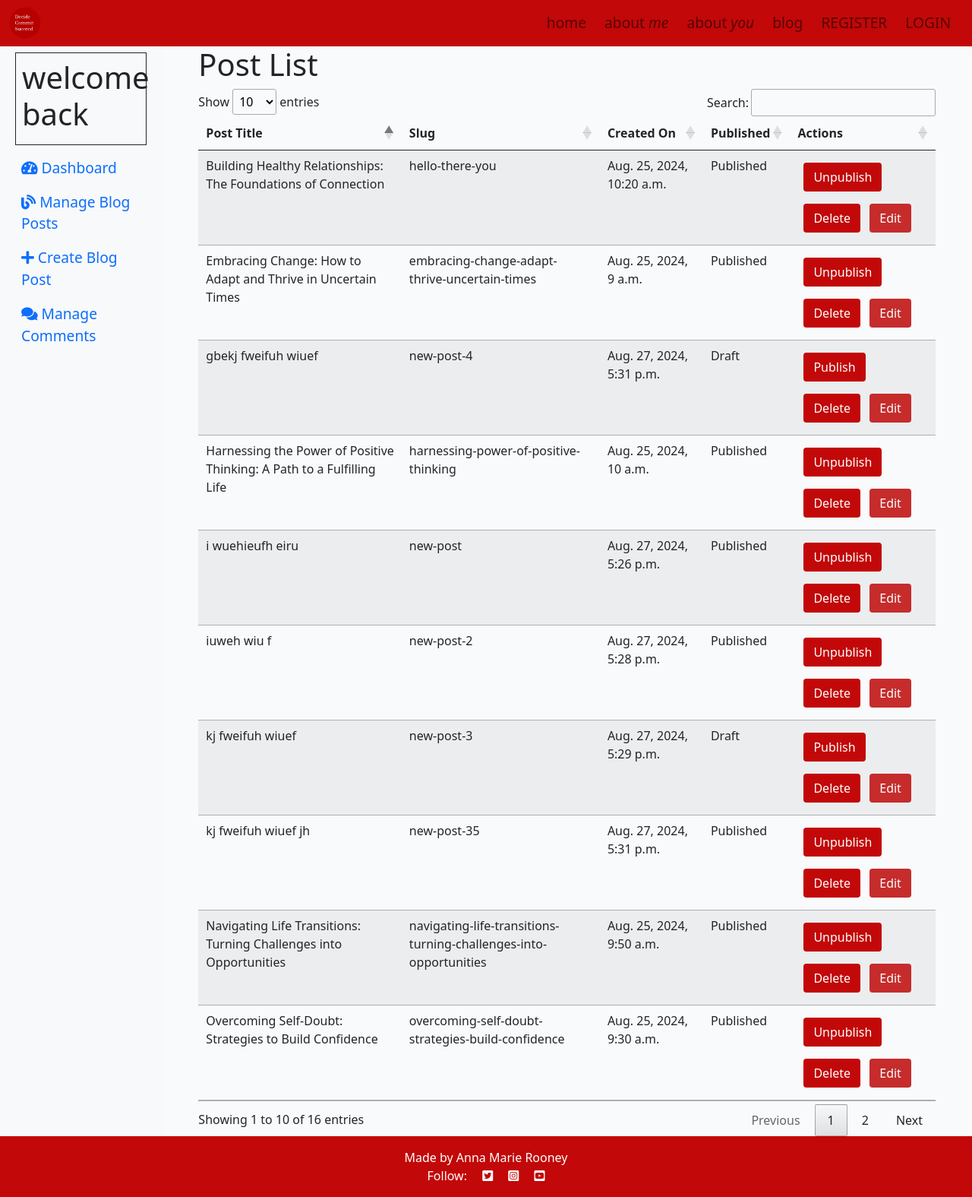
After one commit to arir2001/projectfour, a Django app: page /blog/user_admin/blogpostadmin/ in a window 1280 px wide. The commit adds this page. Shown: the whole page at 76% size. Run offline with Django 4.2, Linux system fonts and the light colour scheme; data comes from the database, SQL or seed files in the repository; both versions use the stored data as it was after the commit; parts of the project's set-up code (start-up, migrations or seed data) failed here and were passed over; some libraries are stand-ins or nearby versions; some web fonts are replaced.

Commit message:
table+sorting for blog post admin page; deleted toggle for nav content, now just 'blog' link.

```diff
--- a/blog/models.py
+++ b/blog/models.py
@@ -5,7 +5,7 @@ from taggit.managers import TaggableManager
 
 # Post and comment models adapted from CodeInstitute Django Blog
 
-STATUS = ((0, "Draft"), (1, "Published"), (2, "Archived"))
+STATUS = ((0, "Draft"), (1, "Published"))
 
 class Post(models.Model):
     title = models.CharField(max_length=200, unique=True)
--- a/blog/templates/blog/blogadmin_base.html
+++ b/blog/templates/blog/blogadmin_base.html
@@ -19,7 +19,7 @@
 
                     <!-- Blog Posts Link -->
                     <li class="nav-item">
-                        <a class="nav-link" href="">
+                        <a class="nav-link" href="{%url 'manage_posts'%}">
                             <i class="fas fa-blog"></i>
                             Manage Blog Posts
                         </a>
@@ -27,7 +27,7 @@
 
                     <!-- Create Blog Post Link -->
                     <li class="nav-item">
-                        <a class="nav-link" href="{%url 'create_post' % }">
+                        <a class="nav-link" href="{%url 'create_post'%}">
                             <i class="fas fa-plus"></i>
                             Create Blog Post
                         </a>
--- /dev/null
+++ b/blog/templates/blog/blogpostadmin.html
@@ -0,0 +1,99 @@
+{% extends "blog/blogadmin_base.html" %}
+{% load static %}
+{% block blog_content %}
+<div class="container">
+    <h1>Post List</h1>
+    <table class="table table-striped" id="postTable">
+        <thead>
+            <tr>
+                <th>Post Title</th>
+                <th>Slug</th>
+                <th>Created On</th>
+                <th>Published</th>
+                <th>Actions</th>
+            </tr>
+        </thead>
+        <tbody>
+            {% for post in posts%}
+            <tr>
+              <td>{{ post.title }}</td>
+              <td>{{ post.slug }}</td>
+              <td>{{ post.created_on }}</td>
+              <td> {{post.get_status_display }} </td>
+              <td>
+                  <button class="btn btn-publish m-2" post_id="{{ post.slug }}" post_status="{{ post.status }}">
+                      {% if post.status == 1 %}
+                          Unpublish
+                      {% else %}
+                          Publish
+                      {% endif %}
+                  </button>
+                  <button class="btn btn-delete m-2" post-id="{{ post.id }}">Delete</button>
+                  <a href="{% url 'edit_post' post.slug %}" class=" btn btn-edit">Edit</a>
+              </td>
+                </tr>
+            {% empty %}
+                <tr>
+                    <td colspan="3">No posts found.</td>
+                </tr>
+            {% endfor %}
+        </tbody>
+    </table>
+</div>
+
+<div class="modal fade" id="deletePostModal" tabindex="-1"
+  aria-labelledby="deleteModalLabel" aria-hidden="true">
+  <div class="modal-dialog">
+    <div class="modal-content">
+      <div class="modal-header">
+        <h5 class="modal-title"
+          id="deleteModalLabel">Delete post?</h5>
+        <button type="button" class="btn-close"
+          data-bs-dismiss="modal" aria-label="Close"></button>
+      </div>
+      <div class="modal-body">
+        Are you sure you want to delete this post?
+        This action cannot be undone.
+      </div>
+      <div class="modal-footer">
+        <button type="button" class="btn btn-secondary"
+          data-bs-dismiss="modal">Close</button>
+        <a id="deleteConfirm" href="#" class="btn
+          btn-danger">Delete</a>
+      </div>
+    </div>
+  </div>
+</div>
+
+
+
+<div class="modal fade" id="publishModal" tabindex="-1"
+  aria-labelledby="publishModalLabel" aria-hidden="true">
+  <div class="modal-dialog">
+    <div class="modal-content">
+        <div class="modal-header">
+          <h5 class="modal-title"
+            id="publishModalLabel">Publish post?</h5>
+          <button type="button" class="btn-close"
+            data-bs-dismiss="modal" aria-label="Close"></button>
+        </div>
+        <div class="modal-body">
+          <p id="modalbody-innertext">Are you sure you want to publish this post?</p>
+        </div>
+        <div class="modal-footer">
+          <button type="button" class="btn btn-secondary"
+            data-bs-dismiss="modal">Close</button>
+          <a id="publishConfirm" href="#" class="btn
+            btn-danger">Publish</a>
+        </div>
+    </div>
+  </div>
+</div>
+{% endblock blog_content %}
+{% block extras %}
+<script src="https://ajax.googleapis.com/ajax/libs/jquery/3.7.1/jquery.min.js"></script>
+<!-- Include jQuery from: https://datatables.net/-->
+<script src="{% static 'js/blog.js' %}"></script>
+<script src="https://cdn.datatables.net/2.1.4/js/dataTables.js"></script>
+
+{% endblock %}
--- a/blog/templates/blog/post_list.html
+++ b/blog/templates/blog/post_list.html
@@ -23,7 +23,7 @@
                             {% if post.mastimage %}
                             <img class='blogpostlist_image' src="{{ post.mastimage.url }}" alt="Mast Image">
                             {% else %}
-                            <img class='blogpostlist_image' src="{% static 'images/whiteboard.png' %}" ." alt="Mast Image">
+                            <img class='blogpostlist_image' src="{% static 'images/whiteboard.png' %}" alt="Mast Image">
                             {% endif %}
                         </div>
                     </div>
--- a/blog/urls.py
+++ b/blog/urls.py
@@ -15,8 +15,14 @@ urlpatterns = [
 
     #admin URLs
     path('blog/user_admin/', views.user_admin, name='admin'),
+    #comment admin URLs
     path('blog/user_admin/comments', views.comments_admin, name='comments_admin'),
     path('blog/user_admin/comments/approve_comment/<int:comment_id>/', views.comment_approve, name='comment_approve_admin'),
+    #post admin URLs
+    path('blog/user_admin/blogpostadmin/draft_post/<slug:slug>', views.blog_publish_admin, name='post_unpublish_admin'),
+    path('blog/user_admin/blogpostadmin/publish_post/<slug:slug>', views.blog_publish_admin, name='post_publish_admin'),
+
     path('blog/user_admin/new_post/', views.create_or_update_post, name='create_post'),
     path('blog/user_admin/<slug:slug>/edit/', views.create_or_update_post, name='edit_post'),
+    path('blog/user_admin/blogpostadmin/', views.blogposts_admin, name='manage_posts'),
 ]
--- a/blog/views.py
+++ b/blog/views.py
@@ -140,7 +140,6 @@ def comment_approve(request, comment_id):
     # Redirect back to the referring page or fallback to the blog post
     return HttpResponseRedirect(referer_url)
 
-
 #shows the comments
 def user_admin(request):
     posts = Post.objects.all()
@@ -162,7 +161,6 @@ def comments_admin(request):
     unapproved_comments = Comment.objects.filter(approved=False)
     approved_comments = Comment.objects.filter(approved=True)
     comments = Comment.objects.all()
-    #post = Post.objects.all()
     return render(
         request,
         "blog/commentadmin.html",
@@ -170,10 +168,7 @@ def comments_admin(request):
             "unapproved_comments": unapproved_comments,
             "approved_comments": approved_comments,
             "comments": comments,
-            #"post": post,
-        },
-    )
-
+        },)
 
 def create_or_update_post(request, slug=None):
     if not request.user.is_superuser:
@@ -189,10 +184,42 @@ def create_or_update_post(request, slug=None):
     if request.method == 'POST':
         form = PostForm(request.POST, request.FILES, instance=post)
         if form.is_valid():
-            form.save()
+            post = form.save(commit=False)
+            post.author = request.user  # Set the author to the logged-in user
+            post.save()
             messages.success(request, 'Post saved successfully!')
-            return HttpResponseRedirect(reverse('admin'))  #change to the correct view back too admin dashboard
+            return redirect('blogpost',  slug=post.slug)  #change to the correct view back too admin dashboard
         else:
             messages.warning(request, 'Post not saved. Check form.')
 
     return render(request, 'blog/post_form.html', {'form': form})
+
+def blogposts_admin(request):
+    posts = Post.objects.all()
+    return render(
+        request,
+        "blog/blogpostadmin.html",
+        {"posts": posts,},)
+
+def blog_publish_admin(request, slug):
+    """
+    view to approve comment in user admin
+    """
+
+    post = get_object_or_404(Post, slug=slug)
+
+    referer_url = request.META.get('HTTP_REFERER', '/blog/user_admin/')  # Provide a fallback URL
+
+    # Toggle post status based on the current value
+    if request.user.is_superuser:
+        if post.status == 0:
+            post.status = 1
+            post.save()  # Save changes to the database
+            messages.success(request, 'Post published!')
+        elif post.status == 1:
+            post.status = 0
+            post.save()  # Save changes to the database
+            messages.success(request, 'Post unpublished!')
+
+    # Redirect back to the referring page or fallback to the blog post admin
+    return HttpResponseRedirect(referer_url)
--- a/coaching/settings.py
+++ b/coaching/settings.py
@@ -38,7 +38,7 @@ MEDIA_ROOT = os.path.join(BASE_DIR, 'media')  # directory where media files will
 SECRET_KEY = 'django-insecure-d*@)=umdr^krouu&xai(-)#(9^ywuvv2xs+#*9jgme*_8xk=y)'
 
 # SECURITY WARNING: don't run with debug turned on in production!
-DEBUG = False
+DEBUG = True
 
 ALLOWED_HOSTS = [
     '8000-arir2001-projectfour-e83ax3w80zz.ws-eu115.gitpod.io'
--- a/static/css/style.css
+++ b/static/css/style.css
@@ -389,15 +389,12 @@ p a{
     color: pink;
 }
 
-.btn-delete {
+.btn-delete,
+.btn-approve, .btn-publish, btn-edit {
     color: #fff;
     background: #C20808;
 }
 
-.btn-approve {
-    color: #fff;
-    background: #C20808;
-}
 
 .btn-like:hover,
 .btn-like:active {
--- /dev/null
+++ b/static/js/blog.js
@@ -0,0 +1,52 @@
+const publishButtons = document.getElementsByClassName("btn-publish");
+const publishConfirm = document.getElementById("publishConfirm");
+const publishModal = new bootstrap.Modal(document.getElementById("publishModal"));
+const publishModalLabel = document.getElementById("publishModalLabel");
+const modalBody = document.getElementById("modalbody-innertext");
+
+/*STATUS = ((0, "Draft"), (1, "Published"), )*/
+for (let button of publishButtons) {
+  button.addEventListener("click", (e) => {
+    let postId = e.currentTarget.getAttribute("post_id");
+    let postStatus = e.currentTarget.getAttribute("post_status");
+
+    console.log("this is the post status", postStatus)
+    console.log("this is the post id", postId)
+
+    if (postStatus == "1"){
+        console.log("entered if 1");
+        publishConfirm.innerText = "Unpublish?";
+        modalBody.innerText = "Are you sure you wish to unpublish this post?";
+        publishModalLabel.innerText = "Unpublish?";
+
+        publishConfirm.href =  `draft_post/${postId}`;
+        publishModal.show();
+      }else{
+        console.log("entered else 0");
+        publishConfirm.innerText = "Publish?";
+        modalBody.innerText = "Are you sure you wish to publish this post?";
+        publishModalLabel.innerText = "Publish this post?";
+
+        publishConfirm.href = `publish_post/${postId}`;
+        publishModal.show();
+    }
+  });
+};
+
+$(document).ready(function() {
+  $('#postTable').DataTable();
+  columnDefs: [
+    {
+        targets: [0],
+        orderData: [0, 1]
+    },
+    {
+        targets: [1],
+        orderData: [1, 0]
+    },
+    {
+        targets: [4],
+        orderData: [4, 0]
+    }
+]
+});
--- a/templates/base.html
+++ b/templates/base.html
@@ -22,10 +22,11 @@
     <!-- Bootstrap CSS -->
     <link href="https://cdn.jsdelivr.net/npm/bootstrap@5.0.1/dist/css/bootstrap.min.css" rel="stylesheet"
         integrity="sha384-+0n0xVW2eSR5OomGNYDnhzAbDsOXxcvSN1TPprVMTNDbiYZCxYbOOl7+AMvyTG2x" crossorigin="anonymous">
+    <!-- dataTable CSS -->
+    <link rel="stylesheet" href="https://cdn.datatables.net/2.1.4/css/dataTables.dataTables.css" />
 
     <!-- Custom CSS -->
     <link rel="stylesheet" href="{% static 'css/style.css' %}">
-
 </head>
 
 <body class="d-flex flex-column h-100 main-bg">
@@ -62,31 +63,20 @@
                         <a class="nav-link {% if request.path == home_url %}active" aria-current="page{% endif %}"
                             href="#">about <i>you</i></a>
                     </li>
-                    <div id="dropdowndiv">
                     <li class="nav-item">
-                        <a class="nav-link dropdown-toggle" href="#" id="navbarDropdown" role="button" data-bs-toggle="dropdown" aria-expanded="false">
-                            content
-                        </a>
-                            <ul  class="dropdown-menu" aria-labelledby="navbarDropdown">
-                            <li><a class="dropdown-item nav-link {% if request.path == '/blog/' %}active" aria-current="page{% endif %}" href="{% url 'blog' %}">Blog</a></li>
-                            <li><a class="dropdown-item" href="#">Podcast</a></li>
-                            <li><a class="dropdown-item" href="#">YouTube</a></li>
-                            <li><hr class="dropdown-divider"></li>
-                            <li><a class="dropdown-item" href="#">LinkedIn</a></li>
-                        </ul>
+                        <a class="nav-link {% if request.path == '/blog/' %}active" aria-current="page{% endif %}" href="{% url 'blog' %}">blog</a></a>
                     </li>
-                    </div>
                     {% if user.is_authenticated %}
                     <li class="nav-item">
-                        <a class="nav-link {% if request.path == logout_url %}active{% endif %}" aria-current="page" href="{% url 'account_logout' %}">Logout</a>
+                        <a class="nav-link {% if request.path == logout_url %}active{% endif %}" aria-current="page" href="{% url 'account_logout' %}">LOGOUT</a>
                     </li>
                     {% else %}
                     <li class="nav-item">
                         <a class="nav-link {% if request.path == signup_url %}active{% endif %}" aria-current="page"
-                            href="{% url 'account_signup' %}">Register</a>
+                            href="{% url 'account_signup' %}">REGISTER</a>
                     </li>
                     <li class="nav-item">
-                        <a class="nav-link {% if request.path == login_url %}active{% endif %}" aria-current="page" href="{% url 'account_login' %}">Login</a>
+                        <a class="nav-link {% if request.path == login_url %}active{% endif %}" aria-current="page" href="{% url 'account_login' %}">LOGIN</a>
                     </li>
                     {% endif %}
                     {% if user.is_superuser %}
@@ -97,7 +87,6 @@
                 </ul>
             </div>
         </div>
-
     </nav>
 
     <main class="flex-shrink-0 main-bg">
```
Also changed, not shown: blog/templates/blog/blogpost.html (+24 -1 lines), blog/templates/blog/dashboard.html (+9 -8 lines), db.sqlite3, static/js/comments.js (indentation only).
